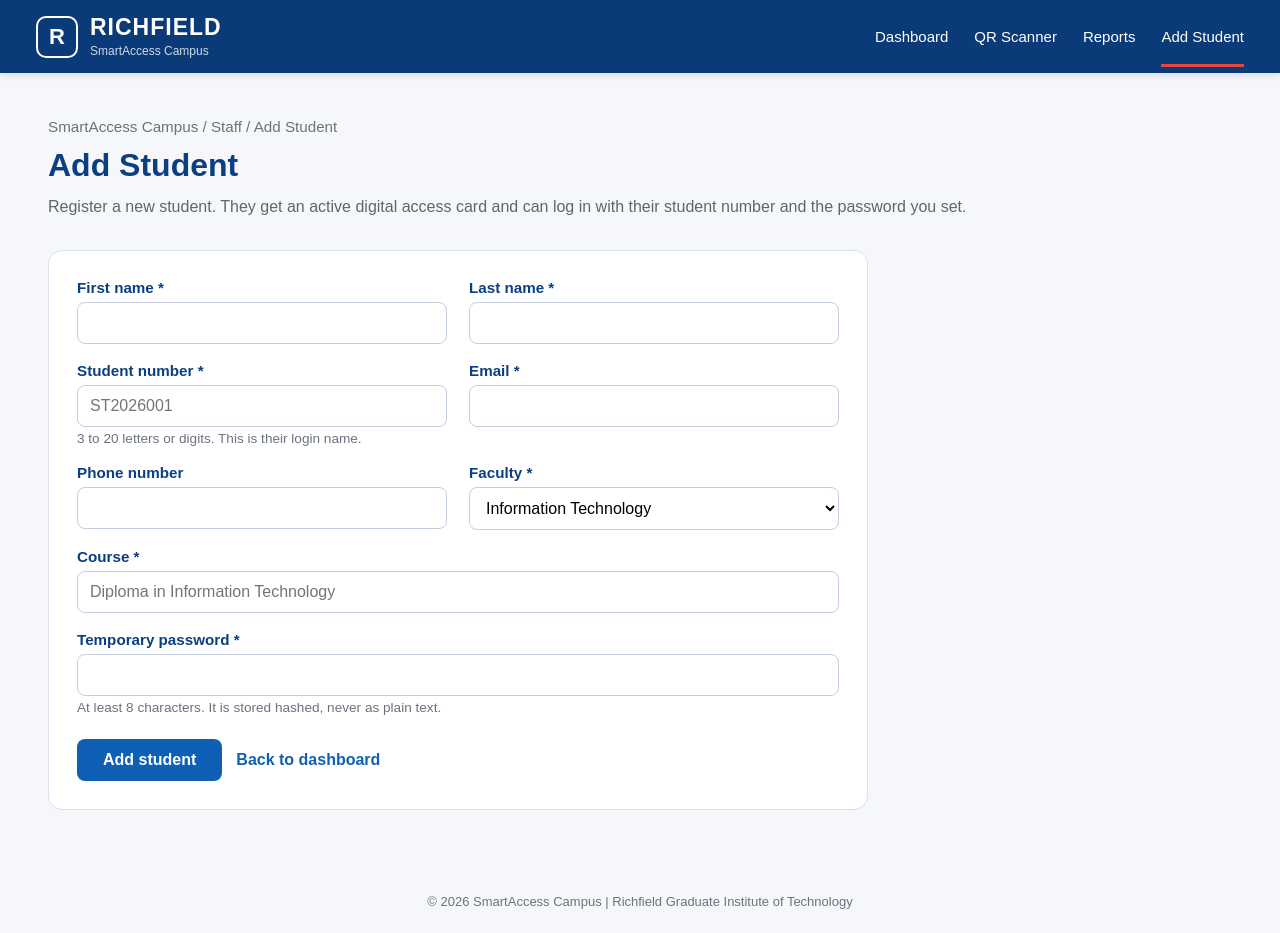
After one commit to Preciousgift947/SmartAccess-Campus, a Flask app: template templates/add_student.html in a window 1280 px wide. The commit adds this page. Run offline with Flask 3, Linux system fonts and the light colour scheme; the template is opened without the code that fills it, so the values that code supplies are empty.

Commit message:
Add Add Student option to staff dashboard

```diff
--- a/routes/staff.py
+++ b/routes/staff.py
@@ -1,5 +1,9 @@
-from flask import Blueprint, render_template, session, jsonify
+from flask import Blueprint, render_template, session, jsonify, request
 import mysql.connector
+import bcrypt
+import logging
+import re
+from datetime import datetime, timedelta, timezone
 from functools import wraps
 
 from config import Config
@@ -9,6 +13,9 @@ from routes.auth import role_required
 staff_bp = Blueprint('staff', __name__)
 
 STAFF_ROLES = ('Administrator', 'Security Personnel')
+ADMIN_ROLES = ('Administrator',)
+
+logger = logging.getLogger(__name__)
 
 
 def get_db():
@@ -28,6 +35,17 @@ def api_staff_required(f):
             return jsonify({'success': False, 'message': 'Not logged in'}), 401
         if session.get('role') not in STAFF_ROLES:
             return jsonify({'success': False, 'message': 'Staff access required'}), 403
+        return f(*args, **kwargs)
+    return decorated_function
+
+
+def api_admin_required(f):
+    @wraps(f)
+    def decorated_function(*args, **kwargs):
+        if 'role' not in session:
+            return jsonify({'success': False, 'message': 'Not logged in'}), 401
+        if session.get('role') not in ADMIN_ROLES:
+            return jsonify({'success': False, 'message': 'Administrator access required'}), 403
         return f(*args, **kwargs)
     return decorated_function
 
@@ -133,3 +151,128 @@ def scanner():
 @role_required('Administrator', 'Security Personnel')
 def verification():
     return render_template('verification.html')
+
+
+# ============================================
+# ADD STUDENT (administrators only)
+# ============================================
+
+@staff_bp.route('/add-student')
+@role_required(*ADMIN_ROLES)
+def add_student_page():
+    return render_template('add_student.html')
+
+
+@staff_bp.route('/api/students', methods=['POST'])
+@api_admin_required
+def api_add_student():
+    data = request.get_json(silent=True)
+    if not isinstance(data, dict):
+        return jsonify({'success': False, 'message': 'Invalid request body'}), 400
+
+    def clean(key):
+        value = data.get(key)
+        return value.strip() if isinstance(value, str) else ''
+
+    first_name = clean('first_name')
+    last_name = clean('last_name')
+    student_number = clean('student_number')
+    email = clean('email')
+    phone = clean('phone_number')
+    course = clean('course')
+    faculty = clean('faculty')
+    password = data.get('password') if isinstance(data.get('password'), str) else ''
+
+    # ---- validation ----
+    if not all([first_name, last_name, student_number, email, course, faculty, password]):
+        return jsonify({'success': False,
+                        'message': 'Please fill in all required fields'}), 400
+
+    if len(first_name) > 50 or len(last_name) > 50:
+        return jsonify({'success': False,
+                        'message': 'First and last name must be 50 characters or fewer'}), 400
+
+    if not re.fullmatch(r'[A-Za-z0-9]{3,20}', student_number):
+        return jsonify({'success': False,
+                        'message': 'Student number must be 3 to 20 letters or digits'}), 400
+
+    if len(email) > 100 or not re.fullmatch(r'[^@\s]+@[^@\s]+\.[^@\s]+', email):
+        return jsonify({'success': False, 'message': 'Please enter a valid email address'}), 400
+
+    if phone and not re.fullmatch(r'[0-9+ ]{7,15}', phone):
+        return jsonify({'success': False,
+                        'message': 'Phone number must be 7 to 15 digits'}), 400
+
+    if len(course) > 100 or len(faculty) > 100:
+        return jsonify({'success': False,
+                        'message': 'Course and faculty must be 100 characters or fewer'}), 400
+
+    if len(password) < 8:
+        return jsonify({'success': False,
+                        'message': 'Password must be at least 8 characters'}), 400
+
+    if len(password.encode('utf-8')) > 72:
+        return jsonify({'success': False,
+                        'message': 'Password is too long (72 characters at most)'}), 400
+
+    password_hash = bcrypt.hashpw(
+        password.encode('utf-8'),
+        bcrypt.gensalt()
+    ).decode('utf-8')
+
+    today = datetime.now(timezone(timedelta(hours=2))).date()
+    expiry = today + timedelta(days=365)
+
+    conn = get_db()
+    cursor = conn.cursor()
+
+    try:
+        cursor.execute(
+            '''
+            INSERT INTO STUDENT
+                (First_Name, Last_Name, Student_Number, Email,
+                 Phone_Number, Course, Faculty, Password_Hash)
+            VALUES (%s, %s, %s, %s, %s, %s, %s, %s)
+            ''',
+            (first_name, last_name, student_number, email,
+             phone or None, course, faculty, password_hash)
+        )
+        student_id = cursor.lastrowid
+
+        # Every student gets an Active digital access card straight away.
+        # Their QR code is created when they first open Digital ID.
+        cursor.execute(
+            '''
+            INSERT INTO DIGITAL_ACCESS_CARD
+                (Student_ID, QR_Code_Data, Issue_Date, Expiry_Date, Card_Status)
+            VALUES (%s, %s, %s, %s, 'Active')
+            ''',
+            (student_id, '', today, expiry)
+        )
+
+        conn.commit()
+
+    except mysql.connector.IntegrityError:
+        conn.rollback()
+        return jsonify({'success': False,
+                        'message': 'A student with that student number or email already exists'}), 409
+
+    except mysql.connector.Error:
+        conn.rollback()
+        logger.exception("DB error in api_add_student")
+        return jsonify({'success': False,
+                        'message': 'Could not add the student. Please try again.'}), 500
+
+    finally:
+        cursor.close()
+        conn.close()
+
+    return jsonify({
+        'success': True,
+        'message': 'Student added',
+        'student': {
+            'Student_ID': student_id,
+            'Name': f'{first_name} {last_name}',
+            'Student_Number': student_number
+        }
+    }), 201
--- /dev/null
+++ b/static/add_student.js
@@ -0,0 +1,60 @@
+document.addEventListener("DOMContentLoaded", function () {
+    const form = document.getElementById("addStudentForm");
+    const message = document.getElementById("formMessage");
+    const submitBtn = document.getElementById("submitBtn");
+
+    if (!form) {
+        return;
+    }
+
+    function showMessage(text, type) {
+        message.textContent = text;
+        message.className = "form-message " + type;
+    }
+
+    form.addEventListener("submit", async function (event) {
+        event.preventDefault();
+
+        const body = {
+            first_name: form.elements["first_name"].value,
+            last_name: form.elements["last_name"].value,
+            student_number: form.elements["student_number"].value,
+            email: form.elements["email"].value,
+            phone_number: form.elements["phone_number"].value,
+            course: form.elements["course"].value,
+            faculty: form.elements["faculty"].value,
+            password: form.elements["password"].value
+        };
+
+        submitBtn.disabled = true;
+        message.className = "form-message";
+
+        try {
+            const result = await apiPost("/api/students", body);
+
+            if (result.status === 401) {
+                window.location.href = "/login";
+                return;
+            }
+
+            if (result.status === 201 && result.data.student) {
+                const s = result.data.student;
+                showMessage(
+                    "Student added: " + s.Name + " (" + s.Student_Number + "). " +
+                    "They can now log in with their student number and the password you set.",
+                    "success"
+                );
+                form.reset();
+            } else {
+                showMessage(
+                    result.data.message || "Could not add the student.",
+                    "error"
+                );
+            }
+        } catch (err) {
+            showMessage("Network error. Please try again.", "error");
+        } finally {
+            submitBtn.disabled = false;
+        }
+    });
+});
--- /dev/null
+++ b/templates/add_student.html
@@ -0,0 +1,248 @@
+<!DOCTYPE html>
+<html lang="en">
+<head>
+    <meta charset="UTF-8">
+    <meta name="viewport" content="width=device-width, initial-scale=1.0">
+
+    <title>SmartAccess Campus - Add Student</title>
+
+    <link rel="stylesheet" href="../static/css/style.css">
+    <link rel="stylesheet" href="../static/css/dashboard.css">
+
+    <style>
+        .form-card {
+            background: #ffffff;
+            border: 1px solid #d8e0ec;
+            border-radius: 14px;
+            padding: 28px;
+            max-width: 820px;
+        }
+
+        .form-grid {
+            display: grid;
+            grid-template-columns: 1fr 1fr;
+            gap: 18px 22px;
+        }
+
+        .form-field label {
+            display: block;
+            font-weight: 600;
+            color: #0b3f82;
+            margin-bottom: 6px;
+            font-size: 0.95rem;
+        }
+
+        .form-field input,
+        .form-field select {
+            width: 100%;
+            padding: 11px 12px;
+            border: 1px solid #c4cfdf;
+            border-radius: 8px;
+            font-size: 1rem;
+            background: #ffffff;
+        }
+
+        .form-field input:focus,
+        .form-field select:focus {
+            outline: 2px solid #0f5fb7;
+            border-color: #0f5fb7;
+        }
+
+        .form-field .hint {
+            display: block;
+            margin-top: 4px;
+            color: #6b7280;
+            font-size: 0.85rem;
+        }
+
+        .form-field.full {
+            grid-column: 1 / -1;
+        }
+
+        .form-actions {
+            margin-top: 24px;
+            display: flex;
+            gap: 14px;
+            align-items: center;
+            flex-wrap: wrap;
+        }
+
+        .form-actions button {
+            background: #0f5fb7;
+            color: #ffffff;
+            border: none;
+            border-radius: 8px;
+            padding: 12px 26px;
+            font-size: 1rem;
+            font-weight: 600;
+            cursor: pointer;
+        }
+
+        .form-actions button:disabled {
+            opacity: 0.6;
+            cursor: default;
+        }
+
+        .form-actions a {
+            color: #0f5fb7;
+            font-weight: 600;
+            text-decoration: none;
+        }
+
+        .form-message {
+            margin-top: 20px;
+            padding: 12px 14px;
+            border-radius: 8px;
+            display: none;
+            font-weight: 600;
+        }
+
+        .form-message.success {
+            display: block;
+            background: #e8f6ed;
+            color: #14693a;
+            border: 1px solid #b7e1c6;
+        }
+
+        .form-message.error {
+            display: block;
+            background: #fdeceb;
+            color: #a32a22;
+            border: 1px solid #f3c0bc;
+        }
+
+        @media (max-width: 700px) {
+            .form-grid {
+                grid-template-columns: 1fr;
+            }
+        }
+    </style>
+</head>
+
+<body>
+
+<header class="topbar">
+
+    <div class="brand">
+        <div class="brand-mark">R</div>
+
+        <div>
+            <h1>RICHFIELD</h1>
+            <span>SmartAccess Campus</span>
+        </div>
+    </div>
+
+    <nav>
+        <a href="/staff-dashboard">Dashboard</a>
+        <a href="/scanner">QR Scanner</a>
+        <a href="/reports">Reports</a>
+        <a href="/add-student" class="active">Add Student</a>
+    </nav>
+
+</header>
+
+
+<main class="dashboard-page">
+
+    <section class="dashboard-header">
+
+        <div>
+            <p class="breadcrumb">
+                SmartAccess Campus / Staff / Add Student
+            </p>
+
+            <h2>Add Student</h2>
+
+            <p>
+                Register a new student. They get an active digital access card
+                and can log in with their student number and the password you set.
+            </p>
+        </div>
+
+    </section>
+
+
+    <section class="form-card">
+
+        <form id="addStudentForm" novalidate>
+
+            <div class="form-grid">
+
+                <div class="form-field">
+                    <label for="firstName">First name *</label>
+                    <input id="firstName" name="first_name" type="text" maxlength="50" required>
+                </div>
+
+                <div class="form-field">
+                    <label for="lastName">Last name *</label>
+                    <input id="lastName" name="last_name" type="text" maxlength="50" required>
+                </div>
+
+                <div class="form-field">
+                    <label for="studentNumber">Student number *</label>
+                    <input id="studentNumber" name="student_number" type="text"
+                           maxlength="20" placeholder="ST2026001" required>
+                    <span class="hint">3 to 20 letters or digits. This is their login name.</span>
+                </div>
+
+                <div class="form-field">
+                    <label for="email">Email *</label>
+                    <input id="email" name="email" type="email" maxlength="100" required>
+                </div>
+
+                <div class="form-field">
+                    <label for="phone">Phone number</label>
+                    <input id="phone" name="phone_number" type="text" maxlength="15">
+                </div>
+
+                <div class="form-field">
+                    <label for="faculty">Faculty *</label>
+                    <select id="faculty" name="faculty" required>
+                        <option value="Information Technology">Information Technology</option>
+                        <option value="Business and Management">Business and Management</option>
+                    </select>
+                </div>
+
+                <div class="form-field full">
+                    <label for="course">Course *</label>
+                    <input id="course" name="course" type="text" maxlength="100"
+                           placeholder="Diploma in Information Technology" required>
+                </div>
+
+                <div class="form-field full">
+                    <label for="password">Temporary password *</label>
+                    <input id="password" name="password" type="password"
+                           minlength="8" autocomplete="new-password" required>
+                    <span class="hint">At least 8 characters. It is stored hashed, never as plain text.</span>
+                </div>
+
+            </div>
+
+            <div class="form-actions">
+                <button type="submit" id="submitBtn">Add student</button>
+                <a href="/staff-dashboard">Back to dashboard</a>
+            </div>
+
+            <div id="formMessage" class="form-message" role="status"></div>
+
+        </form>
+
+    </section>
+
+</main>
+
+
+<footer>
+
+    <p>
+        © 2026 SmartAccess Campus |
+        Richfield Graduate Institute of Technology
+    </p>
+
+</footer>
+
+<script src="{{ url_for('static', filename='api.js') }}"></script>
+<script src="{{ url_for('static', filename='add_student.js') }}"></script>
+
+</body>
+</html>
```
Also changed, not shown: templates/staff_dashboard.html (+19 -0 lines).
